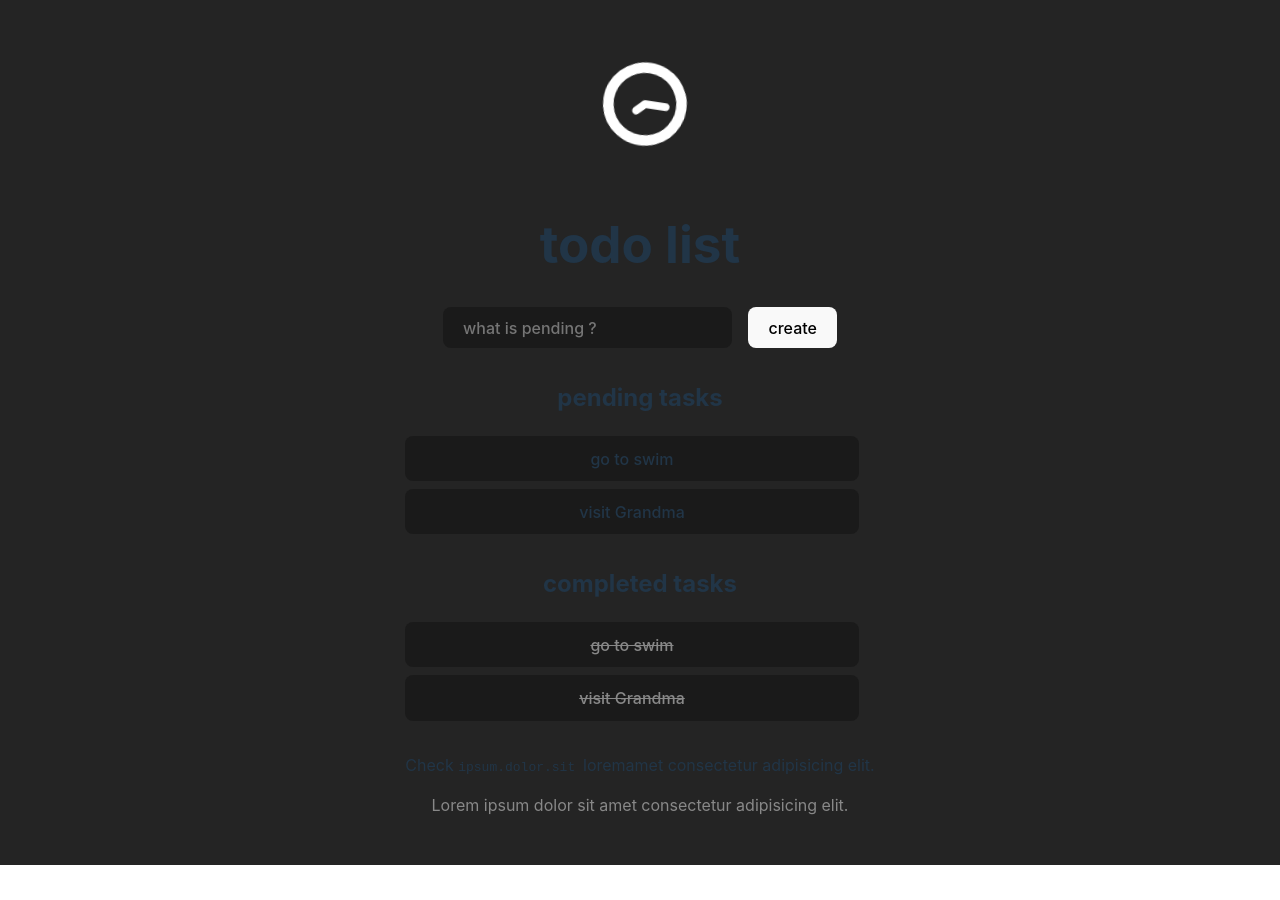
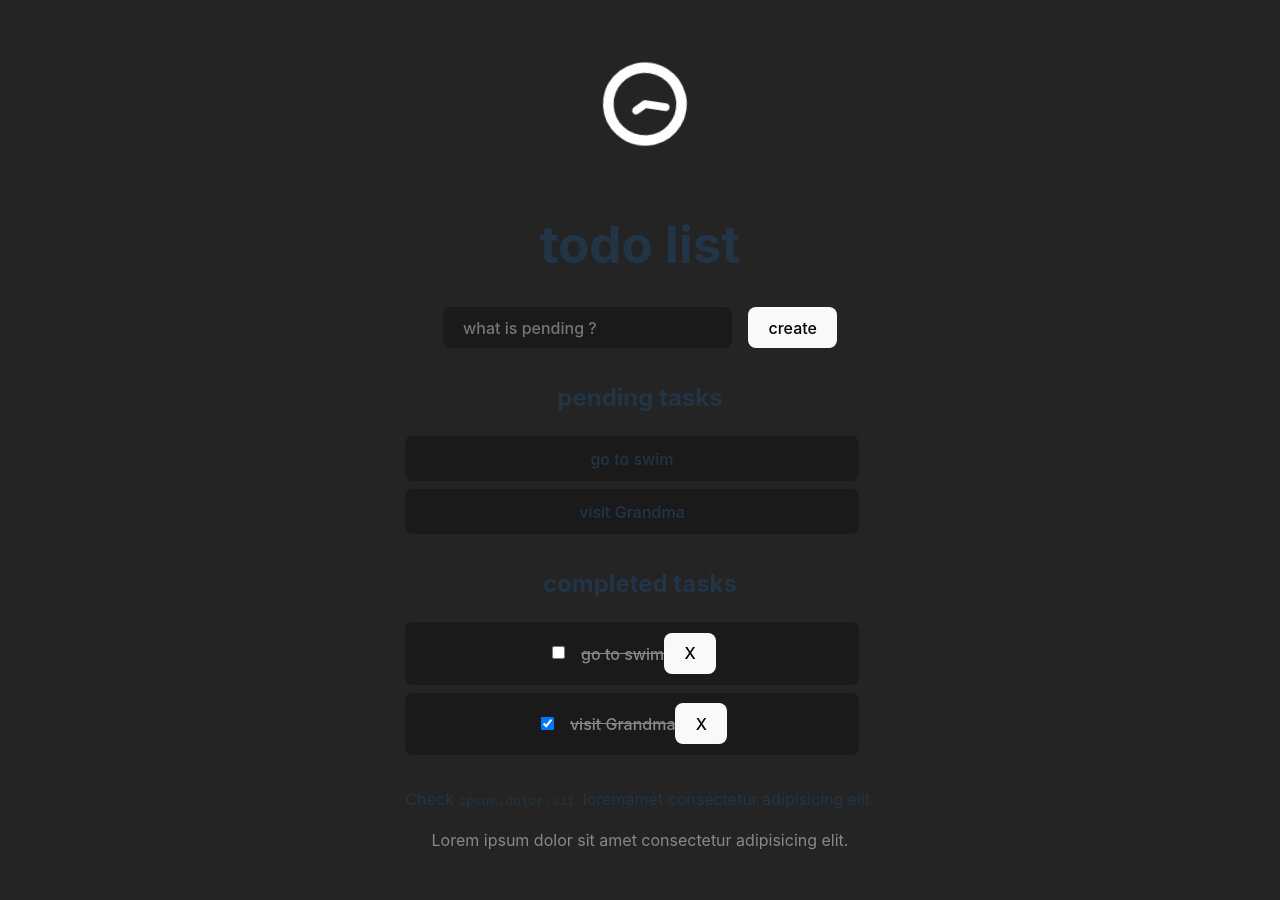
Before and after one commit to alsointech/todo-vite, a React (Vite) app: page / in a window 1280 px wide. Before the commit the page ends 865 px from the top, so only its background shows below. Built offline with nearby package versions, Linux system fonts and the light colour scheme.

Commit message:
file update | check box logic added

```diff
--- a/src/App.jsx
+++ b/src/App.jsx
@@ -11,7 +11,7 @@ let foo = [
     {
         id: 2,
         title: 'visit Grandma',
-        completed: false
+        completed: true
     }
 ]
 
@@ -56,7 +56,12 @@ function App() {
             <div className='completed-tasks-box'>
                 <h2>completed tasks</h2>
                 {tasks.map((task) => (
-                    <div className='completed-task-box'>{task.title}</div>
+                    <div className='completed-task-box'>
+                        <input type="checkbox"
+                            checked={task.completed} />
+                        {task.title}
+                        <button className='destroy'>X</button>
+                    </div>
                 ))}
             </div>
 
```
Also changed, not shown: 1 other file (tests, documents, lock files or other folders).
